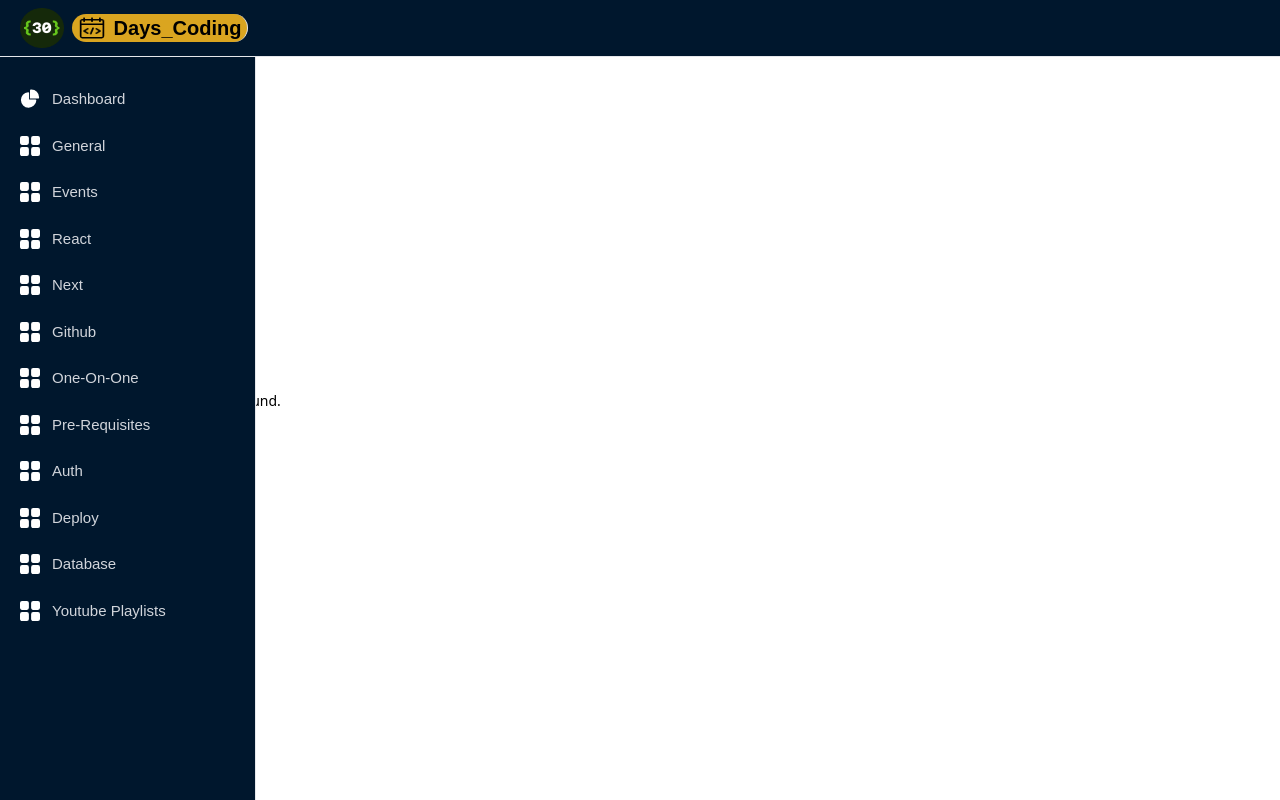
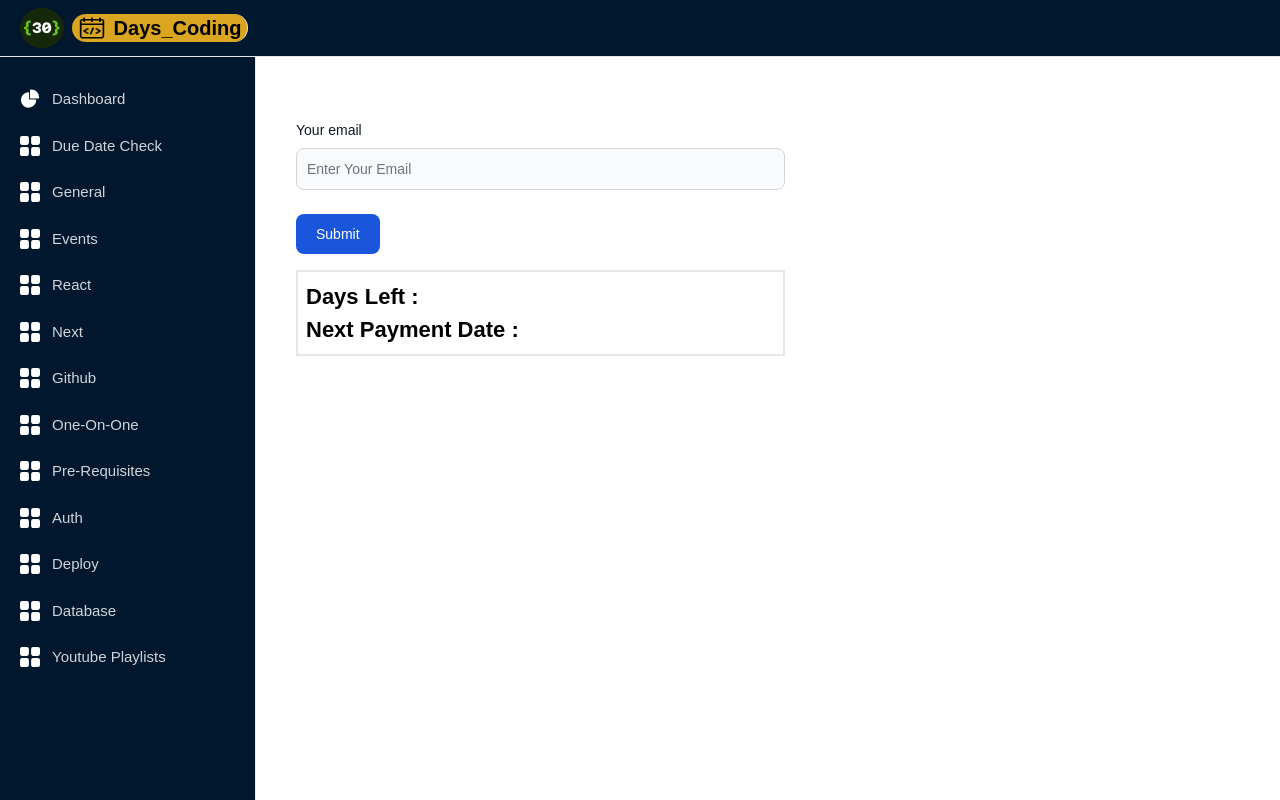
Before and after one commit to diksha1627/30daysCoding, a Next.js app: page /checkDate in a window 1280 px wide. Before the commit this address had no page. Built offline with nearby package versions, Linux system fonts and the light colour scheme.

Commit message:
due date changes added

```diff
--- a/components/Sidebar.tsx
+++ b/components/Sidebar.tsx
@@ -15,6 +15,14 @@ const Sidebar = () => {
                   <path d="M12.5 0c-.157 0-.311.01-.565.027A1 1 0 0 0 11 1.02V10h8.975a1 1 0 0 0 1-.935c.013-.188.028-.374.028-.565A8.51 8.51 0 0 0 12.5 0Z"/>
                </svg>
                <span className="ml-3 text-gray-300 ">Dashboard</span>
+            </Link>
+         </li>
+         <li>
+            <Link href="/checkDate" className="flex items-center p-2  rounded-lg  hover:bg-gray-700  group">
+            <svg className="flex-shrink-0 w-5 h-5 transition duration-75 dark:text-gray-400 dark:group-hover:text-white" aria-hidden="true" xmlns="http://www.w3.org/2000/svg" fill="currentColor" viewBox="0 0 18 18">
+                  <path d="M6.143 0H1.857A1.857 1.857 0 0 0 0 1.857v4.286C0 7.169.831 8 1.857 8h4.286A1.857 1.857 0 0 0 8 6.143V1.857A1.857 1.857 0 0 0 6.143 0Zm10 0h-4.286A1.857 1.857 0 0 0 10 1.857v4.286C10 7.169 10.831 8 11.857 8h4.286A1.857 1.857 0 0 0 18 6.143V1.857A1.857 1.857 0 0 0 16.143 0Zm-10 10H1.857A1.857 1.857 0 0 0 0 11.857v4.286C0 17.169.831 18 1.857 18h4.286A1.857 1.857 0 0 0 8 16.143v-4.286A1.857 1.857 0 0 0 6.143 10Zm10 0h-4.286A1.857 1.857 0 0 0 10 11.857v4.286c0 1.026.831 1.857 1.857 1.857h4.286A1.857 1.857 0 0 0 18 16.143v-4.286A1.857 1.857 0 0 0 16.143 10Z"/>
+               </svg>
+               <span className="ml-3 text-gray-300 ">Due Date Check</span>
             </Link>
          </li>
          <li>
--- a/components/Tree.tsx
+++ b/components/Tree.tsx
@@ -14,7 +14,7 @@ import auth from '../assests/authenticity.png';
 import deploy from '../assests/deploy.png';
 import dsa from '../assests/dsa.png';
 import youtube from '../assests/youtube.jpg'
-const Tree = () => {
+const   Tree = () => {
     return (
         <div className="tree hidden lg:block">
             <ul className="relative">
--- /dev/null
+++ b/dbConfig/dbConfig.js
@@ -0,0 +1,24 @@
+import mongoose from 'mongoose';
+
+export async function connect() {
+    try {
+        mongoose.connect(process.env.MONGO_URI);
+        const connection = mongoose.connection;
+
+        connection.on('connected', () => {
+            console.log('MongoDB connected successfully');
+        })
+
+        connection.on('error', (err) => {
+            console.log('MongoDB connection error. Please make sure MongoDB is running. ' + err);
+            process.exit();
+        })
+
+    } catch (error) {
+        console.log('Something goes wrong!');
+        console.log(error);
+
+    }
+
+
+}
--- /dev/null
+++ b/models/userModel.js
@@ -0,0 +1,35 @@
+import mongoose from "mongoose";
+
+const userSchema = new mongoose.Schema({
+
+    email: {
+        type: String,
+        required: [true, "Please provide a email"],
+        unique: true,
+    },
+    credits: {
+        type: Number
+    },
+    days_credited: {
+        type: Number
+    },
+    next_payment_date : String,
+    next_payment_date_in_datetime:Date,
+    status:String,
+    signup_date_in_datetime:Date,
+    signup_date:String,
+    buyer_name : String,
+    buyer_phone: String,
+    most_recent_payment_amount:Number,
+    most_recent_payment_date: String,
+    most_recent_payment_date_in_datetime: [Date],
+    deactivated_date : String,
+
+    deactivated_date_in_datetime : Date,
+
+})
+
+
+const User = mongoose.models.users || mongoose.model("users", userSchema);
+
+export default User;
--- a/package.json
+++ b/package.json
@@ -13,10 +13,12 @@
     "@types/react": "18.2.20",
     "@types/react-dom": "18.2.7",
     "autoprefixer": "10.4.14",
+    "axios": "^1.5.0",
     "eslint": "8.46.0",
     "eslint-config-next": "13.4.13",
     "flowbite": "^1.8.1",
     "flowbite-react": "^0.5.0",
+    "mongoose": "^7.4.5",
     "next": "13.4.13",
     "postcss": "8.4.27",
     "react": "18.2.0",
--- a/pages/Dashboard.tsx
+++ b/pages/Dashboard.tsx
@@ -1,14 +1,25 @@
-import React from 'react';
+import React, { useState, useEffect } from 'react';
 import Small from '@/components/Small';
 import Tree from '@/components/Tree';
+import Link from 'next/link';
+
 const Dashboard = () => {
-  return (
-    <div className="w-full ml-20 lg:ml-48 md:ml-64 mt-16">
 
-      <Tree/>
-      <Small />
-    </div>
-  );
+return (
+  <div className="w-full ml-20 lg:ml-48 md:ml-64 mt-16">
+     <Link href="/checkDate" className="mb-[-2rem] ml-24 flex border border-black border-2 rounded-lg hover:shadow-2xl items-center
+                        h-[4rem] w-[10rem] m-4  bg-[#ADD8E6]"
+                      >
+                        <div className="rounded-md relative left-6 " >
+                            <h5 className=" text-[15px] font-bold tracking-tight text-gray-900 dark:text-white">
+                                Due Date check
+                            </h5>
+                        </div>
+                    </Link>
+    <Tree />
+    <Small />
+  </div>
+);
 };
 
 export default Dashboard;
--- /dev/null
+++ b/pages/api/data.js
@@ -0,0 +1,45 @@
+import {connect} from "../../dbConfig/dbConfig";
+import { NextRequest, NextResponse } from "next/server";
+import User from "../../models/userModel";
+
+connect()
+
+export default async function POST(req,res){
+    try {
+
+
+        //take email fromm user
+        let email = req.body.email;
+
+         let user = await User.findOne({email:email})
+
+         if(user == null){
+            console.log("null null")
+             return res.status(200).json({status:false,msg:"email id not found"})
+         }
+
+
+        var today = new Date();
+
+        console.log(user?.next_payment_date_in_datetime)
+        // Calculate the time difference in milliseconds
+        var timeDifference = today - user.next_payment_date_in_datetime;
+
+        // Calculate the difference in days
+        var daysDifference = Math.floor(timeDifference / (1000 * 60 * 60 * 24));
+
+        let response = {status:true,daysLeft:daysDifference,next_payment_date_in_datetime:user.next_payment_date_in_datetime}
+
+
+
+        console.log(response)
+
+
+         return  res.status(200).json(response)
+
+
+    } catch (error) {
+        console.log(error)
+        return res.status(500).json({status:false,error: error.message})
+    }
+}
--- /dev/null
+++ b/pages/checkDate/index.tsx
@@ -0,0 +1,59 @@
+import React, { useState, useEffect } from 'react';
+import axios from 'axios';
+
+
+
+const Index = () => {
+
+    const [email, setEmail] = useState('');
+    const [data, setData] = useState('');
+
+
+    const handleSubmit = async (e: any) => {
+        e.preventDefault();
+        await axios.post("/api/data", { email: email })
+            .then(response => {
+                setData(response.data); // Assuming your response has a data property
+            })
+            .catch(error => {
+                console.error("Error fetching data:", error);
+            });
+    }
+
+    const nextPaymentDate = new Date(data.next_payment_date_in_datetime);
+
+    const options = { year: 'numeric', month: 'long', day: 'numeric', timeZone: 'UTC' };
+    const formattedDate = nextPaymentDate.toLocaleDateString('en-US', options);
+    return (
+        <div className="w-full ml-12 lg:ml-64 md:ml-64 mt-20 lg:p-10">
+
+            <div className="">
+
+                <form onSubmit={handleSubmit}>
+                    <div className="mb-6">
+                        <label htmlFor="email" className="block mb-2 text-sm font-medium text-gray-900 dark:text-white">Your email</label>
+                        <input type="email" id="email" value={email} name="email" onChange={(e) => { setEmail(e.target.value) }}
+                            className="bg-gray-50 border border-gray-300 text-gray-900 text-sm
+                        rounded-lg focus:ring-blue-500 focus:border-blue-500 block w-full p-2.5"
+                            placeholder="Enter Your Email"
+                            required />
+                    </div>
+                    <button type="submit" className="text-white bg-blue-700 hover:bg-blue-800
+                                                 focus:ring-4 focus:outline-none focus:ring-blue-300 font-medium
+                                                 rounded-lg text-sm w-full sm:w-auto px-5 py-2.5 text-center dark:bg-blue-600
+                                                 dark:hover:bg-blue-700 dark:focus:ring-blue-800">Submit</button>
+
+                </form>
+
+                <div className="mt-4 flex-col p-2  justify-center items-center border-2">
+                <p className='text-[20px]'><span className='font-bold text-[22px] font-times'> Days Left : </span>{data.msg=="email id not found" ? "Invalid Email" : data.daysLeft} </p>
+                <p className='text-[20px]'><span className='font-bold text-[22px] font-times'>Next Payment Date : </span> {data && formattedDate}</p>
+
+                    </div>
+
+            </div>
+        </div>
+    )
+}
+
+export default Index
```
Also changed, not shown: 2 other files (tests, documents, lock files or other folders).
